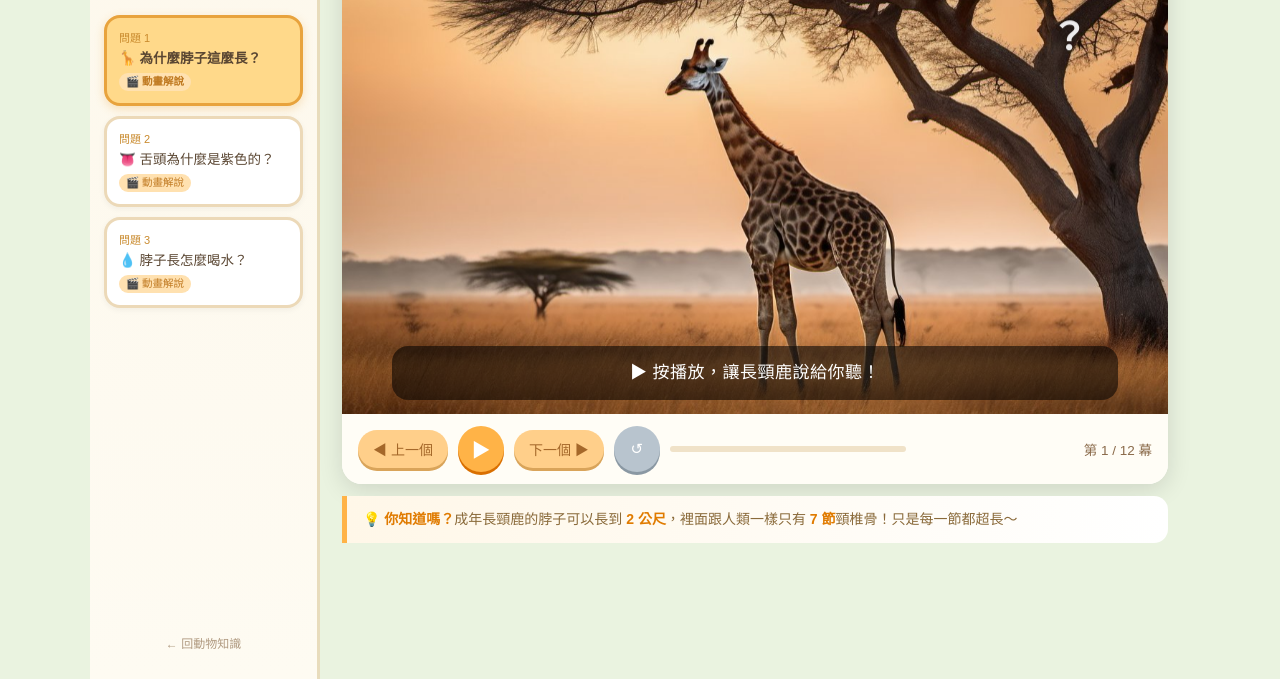
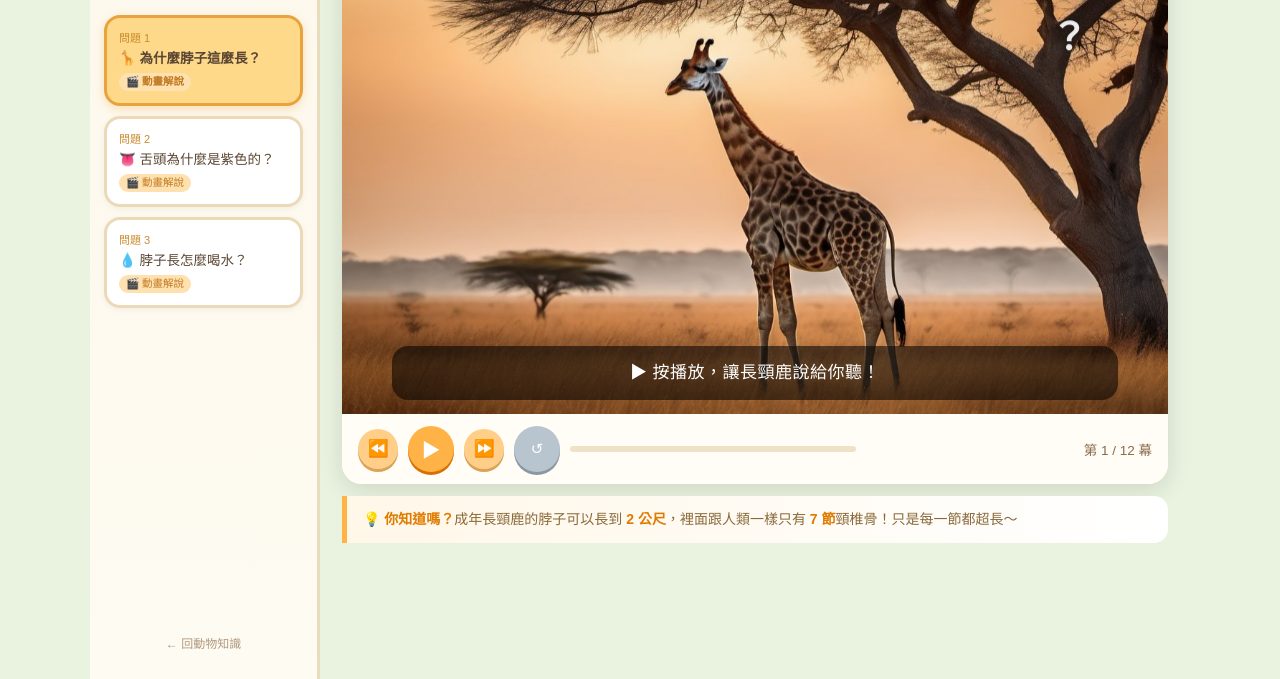
Before and after one commit to greensquare5168-debug/animal-knowledge, a plain HTML site: page giraffe/index.html in a window 1280 px wide. Shown: the part 121-800 px from the top of the page. Drawn offline with Linux system fonts and the light colour scheme.

Commit message:
上/下一個按鈕改純符號⏪⏩圓形

```diff
--- a/giraffe/index.html
+++ b/giraffe/index.html
@@ -32,7 +32,7 @@ canvas{position:absolute;inset:0;width:100%;height:100%;display:block}
 .dots i.on{background:#ffd98a;transform:scale(1.3)}
 .ctrl{display:flex;align-items:center;gap:10px;padding:12px 16px;background:#fffdf6}
 .ctrl button{background:#ffb347;border:none;color:#fff;border-radius:50%;width:46px;height:46px;font-size:19px;cursor:pointer;box-shadow:0 3px 0 #d96f00;transition:transform .1s;flex:none}
-.ctrl button.navbtn{width:auto;height:auto;border-radius:22px;padding:9px 15px;font-size:14px;background:#ffcf8a;color:#a5682a;box-shadow:0 3px 0 #d9a45a}
+.ctrl button.navbtn{width:40px;height:40px;border-radius:50%;padding:0;font-size:17px;background:#ffcf8a;color:#a5682a;box-shadow:0 3px 0 #d9a45a}
 .ctrl button:active{transform:translateY(2px);box-shadow:0 1px 0 #d96f00}
 .ctrl .plabel{flex:1;font-size:13.5px;color:#8a6a4a;text-align:right}
 .seek{flex:1;height:6px;background:#f0e2c8;border-radius:3px;overflow:hidden;cursor:pointer;touch-action:none}
@@ -78,9 +78,9 @@ canvas{position:absolute;inset:0;width:100%;height:100%;display:block}
           <div class="subtitle" id="sub">▶ 按播放，讓長頸鹿說給你聽！</div>
         </div>
         <div class="ctrl">
-          <button class="navbtn" onclick="prevScene()" title="上一幕">◀ 上一個</button>
+          <button class="navbtn" onclick="prevScene()" title="上一幕">⏪</button>
           <button id="playBtn" onclick="togglePlay()">▶</button>
-          <button class="navbtn" onclick="nextScene()" title="下一幕">下一個 ▶</button>
+          <button class="navbtn" onclick="nextScene()" title="下一幕">⏩</button>
           <button onclick="restart()" style="background:#b8c4ce;box-shadow:0 3px 0 #8a98a3;font-size:15px">↺</button>
           <div class="seek"><div id="seekBar"></div></div>
           <div class="plabel" id="sceneLabel">第 1 / 12 幕</div>
```
